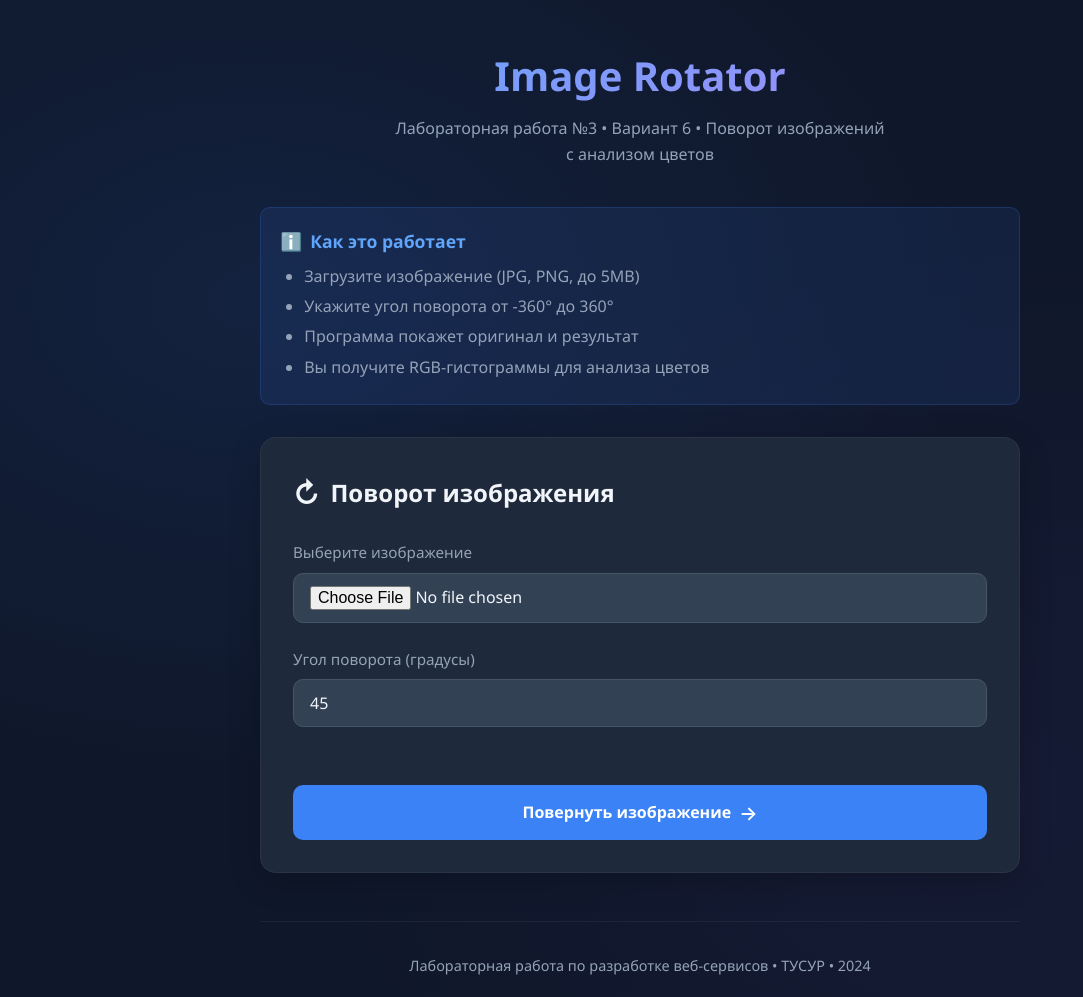
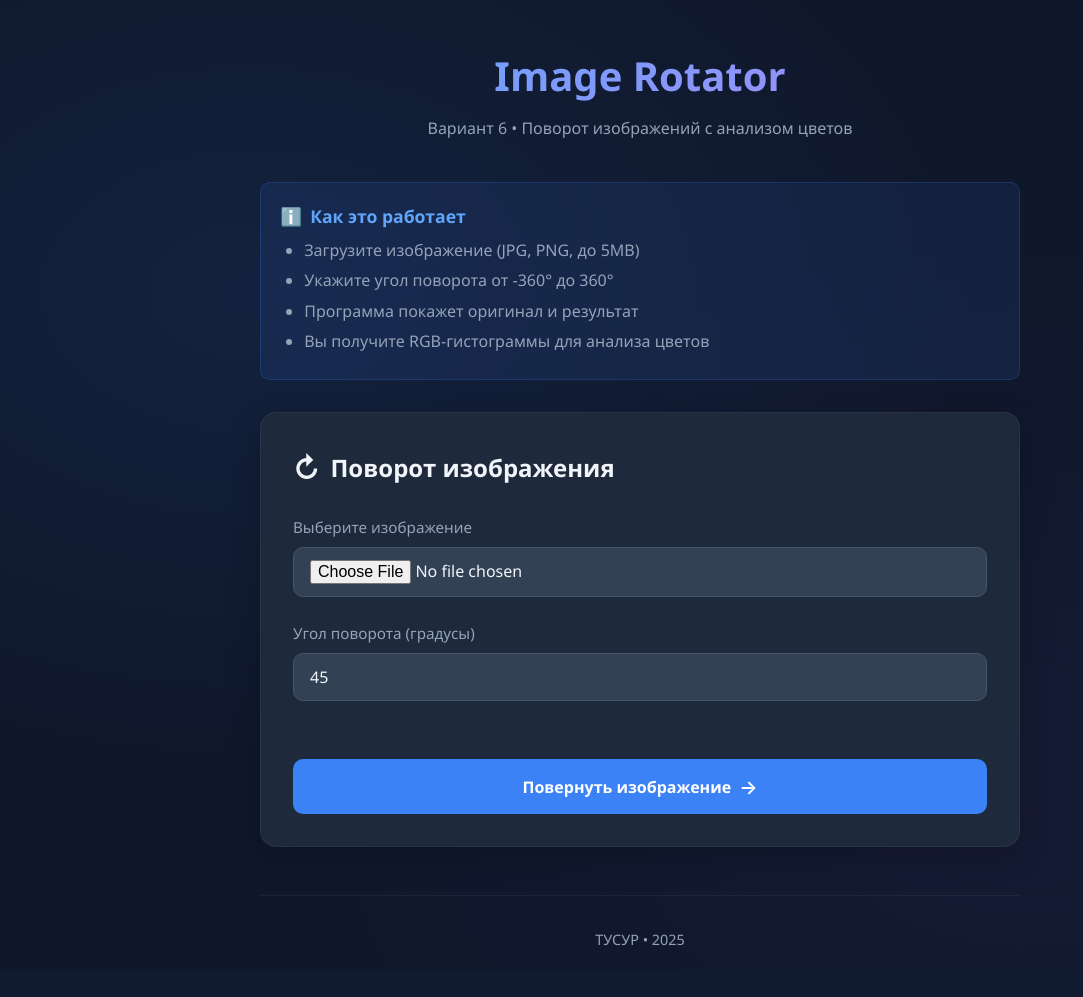
Before and after one commit to p4donok/laba3, a Flask app: page / in a window 1280 px wide. Shown: the whole page, without its empty margins (0-1083 px from the left). After the commit the page ends 946 px from the top, so only its background shows below. Run offline with Flask 3, Linux system fonts and the light colour scheme; some libraries are stand-ins or nearby versions.

Commit message:
Update index.html

```diff
--- a/lab3/templates/index.html
+++ b/lab3/templates/index.html
@@ -262,7 +262,7 @@
         <!-- Шапка -->
         <header class="header">
             <h1>Image Rotator</h1>
-            <p>Лабораторная работа №3 • Вариант 6 • Поворот изображений с анализом цветов</p>
+            <p>Вариант 6 • Поворот изображений с анализом цветов</p>
         </header>
 
         <!-- Информационный блок -->
@@ -313,9 +313,8 @@
             </form>
         </div>
 
-        <!-- Футер -->
         <footer class="footer">
-            <p>Лабораторная работа по разработке веб-сервисов • ТУСУР • 2024</p>
+            <p>ТУСУР • 2025</p>
         </footer>
     </div>
 </body>
```
